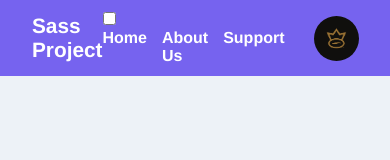
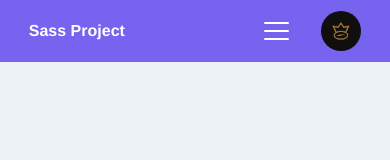
Before and after one commit to Sahand2020/Sass-Project, a plain HTML site: page index.html in a window 390 px wide. Drawn offline with Linux system fonts and the light colour scheme.

Commit message:
hamburger menu styles added and became responsive by using mixin

```diff
--- a/Styles/scss/_mixins.scss
+++ b/Styles/scss/_mixins.scss
@@ -10,3 +10,15 @@
     font-weight: $weight;
     color: $color;
 }
+
+@mixin media($size) {
+    @if ($size == M) {
+        @media (max-width: 768px) {
+            @content;
+        }
+    } @else if($size == L) {
+        @media (min-width: 768px) {
+            @content;
+        }
+    }
+}
--- a/Styles/scss/style.scss
+++ b/Styles/scss/style.scss
@@ -13,7 +13,7 @@ body {
     display: flex;
     justify-content: space-between;
     align-items: center;
-    padding: 0.7rem 2rem;
+    padding: 0.7rem 1.8rem;
     background-color: $primaryColor;
 
     h1 {
@@ -26,15 +26,13 @@ body {
     align-items: center;
     gap: 30px;
 
+    nav {
+        cursor: pointer;
+    }
+
     img {
         width: 45px;
         border-radius: 50%;
-    }
-
-    ul {
-        list-style: none;
-        display: flex;
-        gap: 15px;
     }
 
     a {
@@ -47,3 +45,128 @@ body {
         }
     }
 }
+
+.menu {
+    display: flex;
+    flex-direction: row;
+    list-style-type: none;
+    margin: 0;
+    padding: 0;
+}
+
+.menu > li {
+    margin: 0 1rem;
+    overflow: hidden;
+}
+
+.menu-button-container {
+    display: none;
+    height: 100%;
+    width: 30px;
+    flex-direction: column;
+    justify-content: center;
+    align-items: center;
+}
+
+#menu-toggle {
+    display: none;
+}
+
+.menu-button,
+.menu-button::before,
+.menu-button::after {
+    display: block;
+    background-color: $secondaryColor;
+    position: absolute;
+    transition: transform 400ms cubic-bezier(0.23, 1, 0.32, 1);
+    border-radius: 5px;
+}
+
+.menu-button::before {
+    content: "";
+    margin-top: -8px;
+}
+
+.menu-button::after {
+    content: "";
+    margin-top: 8px;
+}
+
+#menu-toggle:checked + .menu-button-container .menu-button::before {
+    margin-top: 0px;
+    transform: rotate(405deg);
+}
+
+#menu-toggle:checked + .menu-button-container .menu-button {
+    background: rgba(255, 255, 255, 0);
+}
+
+#menu-toggle:checked + .menu-button-container .menu-button::after {
+    margin-top: 0px;
+    transform: rotate(-405deg);
+}
+
+@include media(M) {
+    .menu-button-container {
+        display: flex;
+    }
+    .menu {
+        position: absolute;
+        top: 12px;
+        margin-top: 50px;
+        left: 0;
+        flex-direction: column;
+        width: 100%;
+        justify-content: center;
+        align-items: center;
+    }
+    #menu-toggle ~ .menu li {
+        height: 0;
+        margin: 0;
+        padding: 0;
+        border: 0;
+        transition: height 400ms cubic-bezier(0.23, 1, 0.32, 1);
+    }
+    #menu-toggle:checked ~ .menu li {
+        border: 1px solid rgb(77, 56, 163);
+        height: 2.5em;
+        padding: 0.5em;
+        transition: height 400ms cubic-bezier(0.23, 1, 0.32, 1);
+    }
+    .menu > li {
+        display: flex;
+        justify-content: center;
+        align-items: center;
+        margin: 0;
+        padding: 0.5em 0;
+        width: 100%;
+        color: $secondaryColor;
+        background-color: #8b77dc;
+    }
+    .menu > li:not(:last-child) {
+        border-bottom: 1px solid #444;
+    }
+
+    .menu > li > a {
+        font-size: 0.82rem;
+    }
+
+    .menu-button,
+    .menu-button::before,
+    .menu-button::after {
+        height: 2.4px;
+        width: 25px;
+    }
+
+    .header {
+        h1 {
+            @include textStyle(1rem, bold, $secondaryColor);
+        }
+    }
+
+    .navbar {
+        img {
+            width: 40px;
+        }
+    }
+}
```
Also changed, not shown: Styles/css/style.css, 1 other file.
